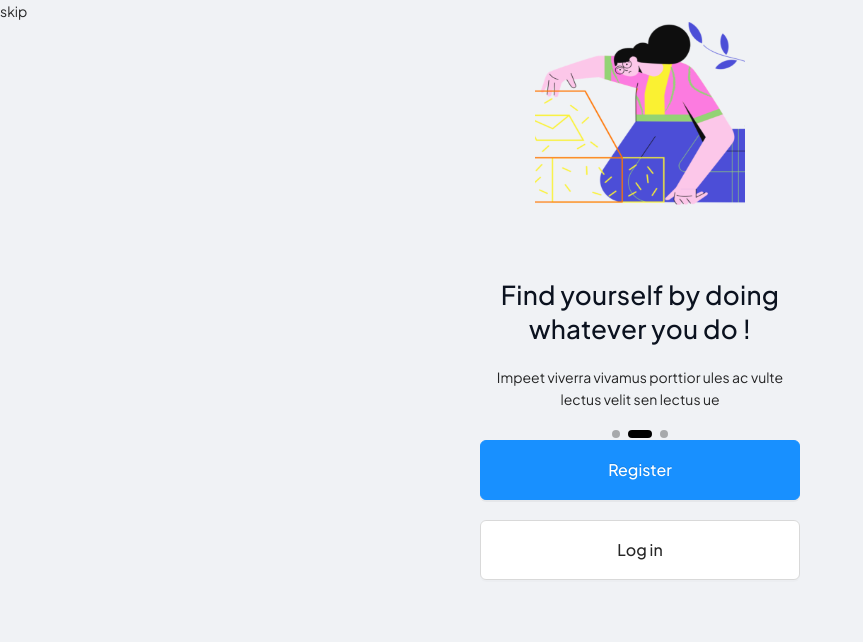
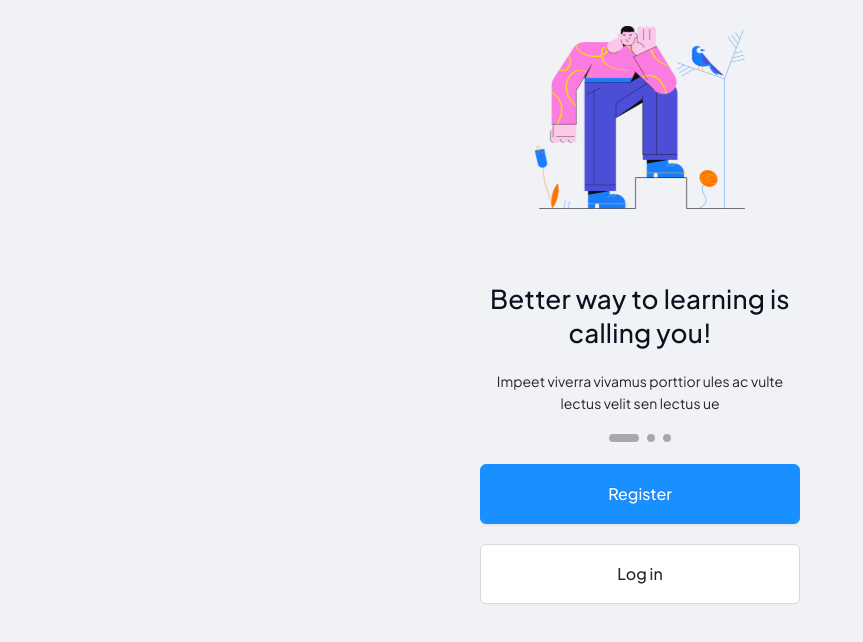
Before and after one commit to presidentcuba/project-educo, a React (Create React App) app: page /login in a window 1280 px wide. Shown: the top 642 px of the page, without its empty margins (0-863 px from the left). Built offline with nearby package versions, Linux system fonts and the light colour scheme.

Commit message:
updating styles

```diff
--- a/src/pages/Login/index.js
+++ b/src/pages/Login/index.js
@@ -29,7 +29,7 @@ const LoginPage = () => {
     <>
       <Layout className="login-container">
         <Content>
-          <Typography.Text className="btn-skip">skip</Typography.Text>
+          {/* <Typography.Text className="btn-skip">skip</Typography.Text> */}
           <Carousel dots={true} autoplay={true} effect="fade">
             {dataLogin.map((data, index) => (
               <div className="login-slider" key={index}>
--- a/src/pages/Login/styles.scss
+++ b/src/pages/Login/styles.scss
@@ -16,6 +16,7 @@
   }
 }
 .carousel-slide {
+  margin-top: 26px;
   max-width: 100%;
   display: flex;
   justify-content: center;
@@ -59,6 +60,7 @@
   .slick-dots {
     position: unset !important;
     height: 10px;
+    margin-bottom: 20px;
     li {
       border: none;
       height: 100%;
@@ -67,6 +69,11 @@
         border-radius: 99px;
         height: 8px;
         background-color: black !important;
+      }
+
+      &.slick-active {
+        width: 30px;
+        opacity: 0.3;
       }
     }
   }
```
